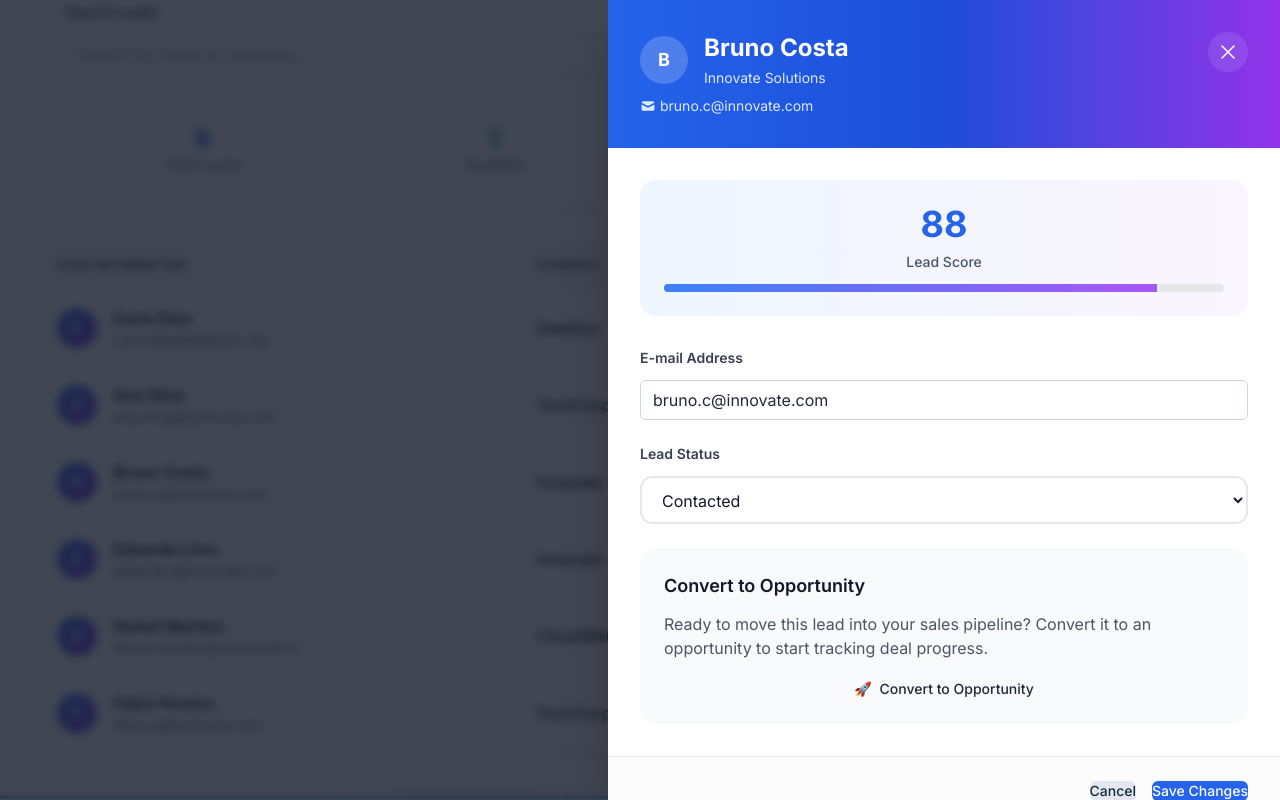
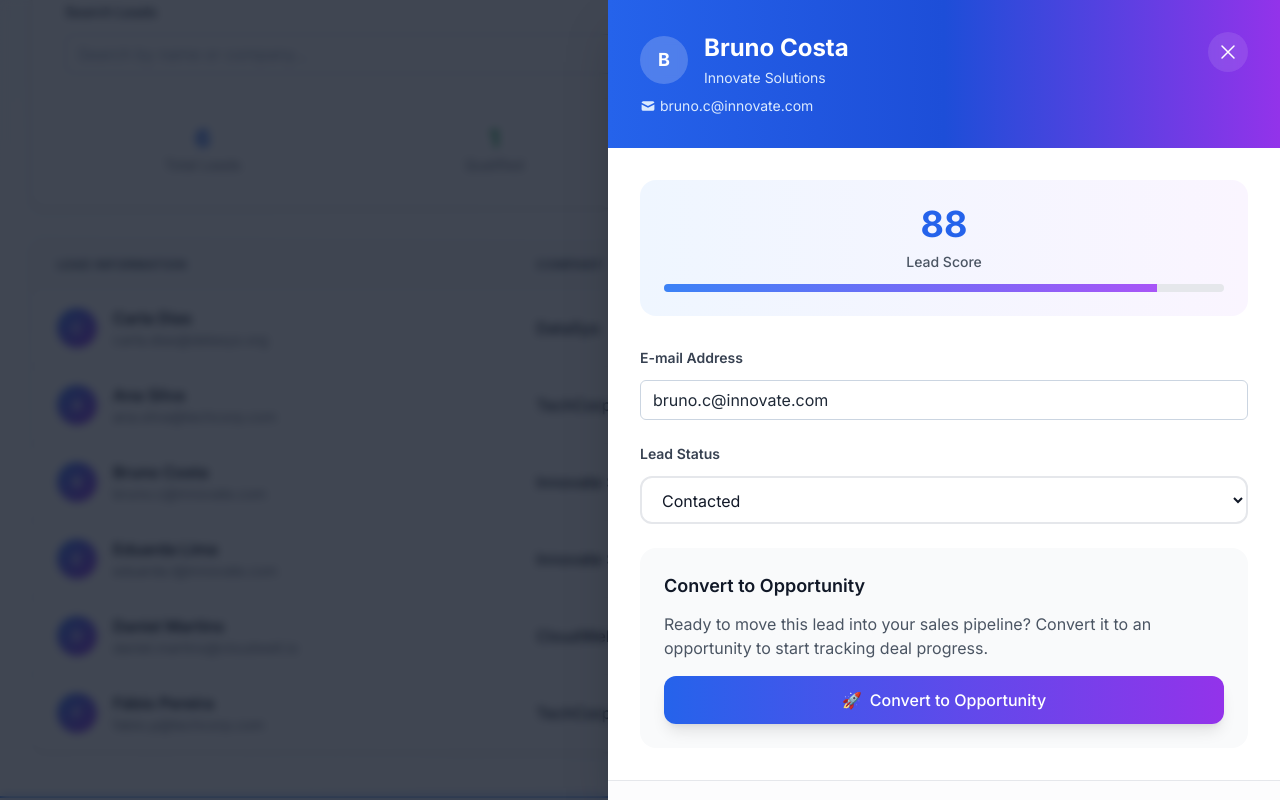
Before and after one commit to JoaoPedroLage/mini-seller-console, a Next.js app: page / in a window 1280 px wide. Both pictures are taken after a click on the element 640 px from the left and 925 px from the top of the page. Shown: the part 443-1243 px from the top of the page. Built offline with nearby package versions, Linux system fonts and the light colour scheme.

Commit message:
feat: enhance Button component with new variants, sizes, and gradient support for improved styling options

```diff
--- a/app/components/ui/button.tsx
+++ b/app/components/ui/button.tsx
@@ -2,29 +2,45 @@ import { cn } from "@/lib/utils";
 import React from "react";
 
 interface ButtonProps extends React.ButtonHTMLAttributes<HTMLButtonElement> {
-  variant?: 'primary' | 'secondary' | 'danger';
+  variant?: 'primary' | 'secondary' | 'danger' | 'ghost' | 'gradient';
+  size?: 'sm' | 'default' | 'lg' | 'xl';
 }
 
 const Button = React.forwardRef<HTMLButtonElement, ButtonProps>(
-  ({ className, variant = 'primary', ...props }, ref) => {
-    const baseStyles = "inline-flex items-center justify-center rounded-md text-sm font-medium transition-colors focus:outline-none focus:ring-2 focus:ring-offset-2 disabled:opacity-50 disabled:pointer-events-none";
+  ({ className, variant = 'primary', size = 'default', children, ...props }, ref) => {
+    const baseStyles = "inline-flex items-center justify-center rounded-lg font-medium transition-all duration-200 focus:outline-none focus:ring-2 focus:ring-offset-2 disabled:opacity-50 disabled:cursor-not-allowed relative overflow-hidden group active:scale-95";
 
     const variantStyles = {
-      primary: "bg-blue-600 text-white hover:bg-blue-700 focus:ring-blue-500",
-      secondary: "bg-slate-200 text-slate-800 hover:bg-slate-300 focus:ring-slate-400",
-      danger: "bg-red-600 text-white hover:bg-red-700 focus:ring-red-500",
+      primary: "bg-primary-600 hover:bg-primary-700 text-white shadow-lg hover:shadow-xl border border-primary-700/20 focus:ring-primary-500",
+      secondary: "bg-white hover:bg-gray-50 text-gray-700 shadow-lg hover:shadow-xl border border-gray-200 hover:border-gray-300 focus:ring-gray-500",
+      danger: "bg-red-500 hover:bg-red-600 text-white shadow-lg hover:shadow-xl border border-red-600/20 focus:ring-red-500",
+      ghost: "hover:bg-gray-100 text-gray-600 hover:text-gray-800 border border-transparent hover:border-gray-200 focus:ring-gray-500",
+      gradient: "bg-gradient-to-r from-primary-600 to-purple-600 hover:from-primary-700 hover:to-purple-700 text-white shadow-lg hover:shadow-xl border-0 focus:ring-primary-500"
+    };
+
+    const sizeStyles = {
+      sm: "h-9 px-4 text-sm rounded-lg",
+      default: "h-11 px-6 text-sm rounded-xl",
+      lg: "h-12 px-8 text-base rounded-xl",
+      xl: "h-16 px-10 text-lg rounded-2xl",
     };
 
     return (
       <button
-        className={cn(baseStyles, variantStyles[variant], className)}
+        className={cn(baseStyles, variantStyles[variant], sizeStyles[size], className)}
         ref={ref}
         {...props}
-      />
+      >
+        <span className="relative z-10 flex items-center justify-center gap-2">
+          {children}
+        </span>
+        {variant === 'gradient' && (
+          <div className="absolute inset-0 bg-gradient-to-r from-white/20 to-transparent opacity-0 group-hover:opacity-100 transition-opacity duration-300"></div>
+        )}
+      </button>
     );
   }
 );
-
 Button.displayName = "Button";
 
 export { Button };
```
